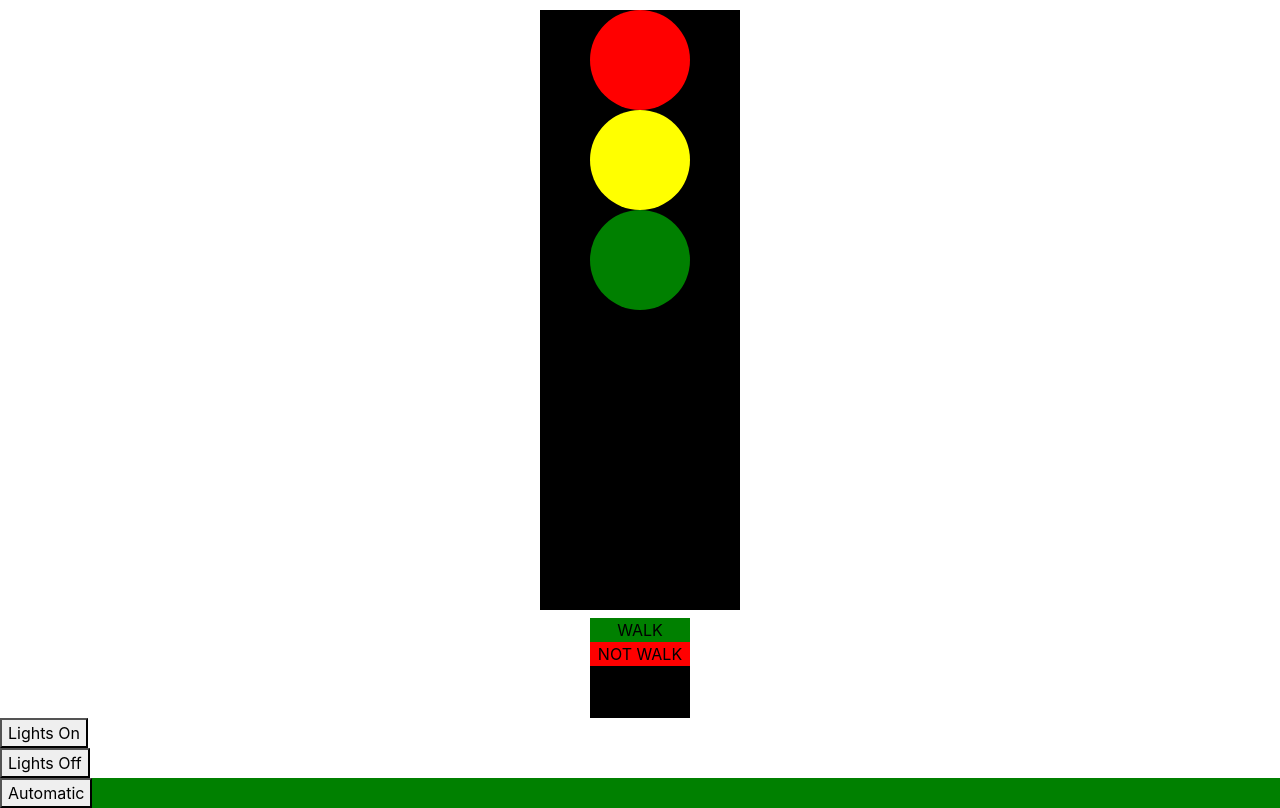
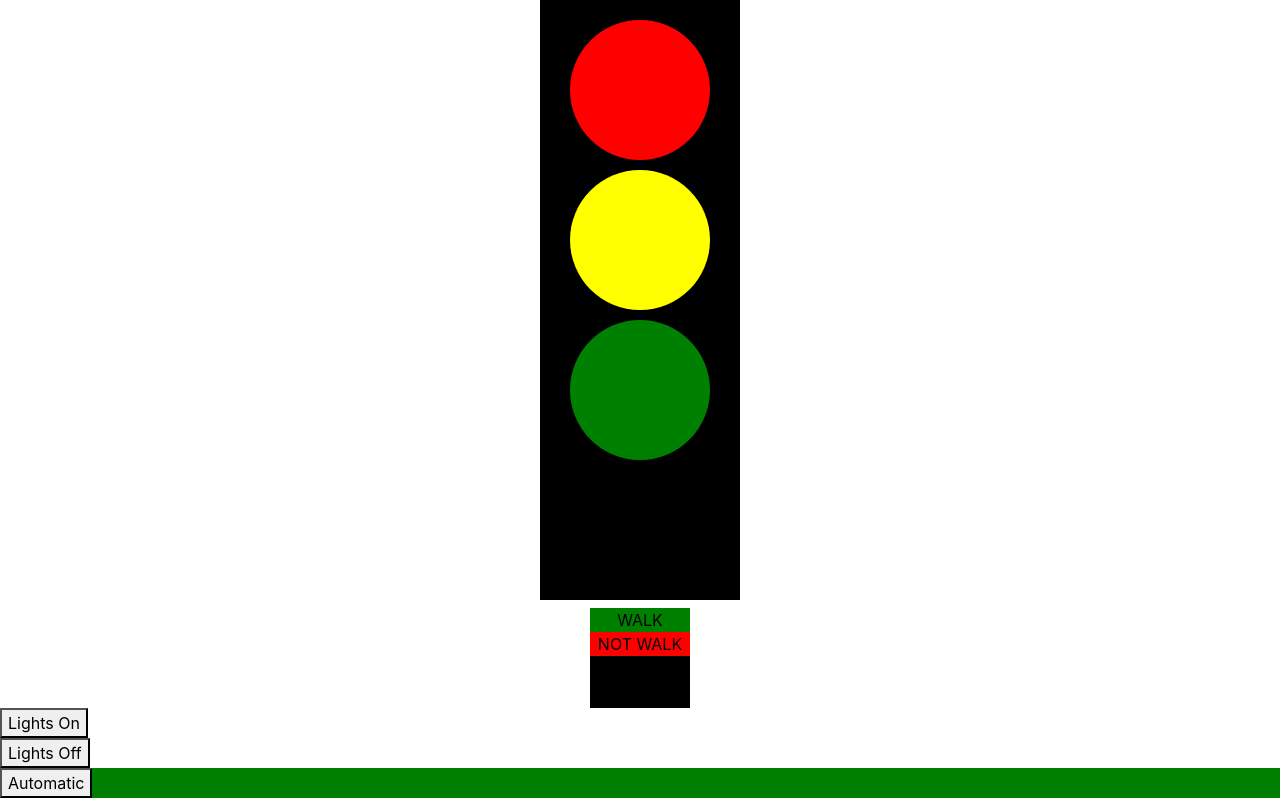
Before and after one commit to VMORI0112/TrafficLights, a React (Create React App) app in the folder trafficlights/: page / in a window 1280 px wide. Built offline with nearby package versions, Linux system fonts and the light colour scheme.

Commit message:
trafficlights commit2

```diff
--- a/trafficlights/src/components/lights.css
+++ b/trafficlights/src/components/lights.css
@@ -1,31 +1,32 @@
 .mainlight {
-    text-align: center;
+    padding: 10px;
     border : 2px;
     background-color : black ;
     width : 200px;
     height : 600px;
     }
 .lightred {
-    margin-top: 10px;
-    text-align: inline ;
+   margin-top: 10px;
     border-radius: 100px ;
     background-color: red;
-    width: 100px;
-    height: 100px;
+    width: 140px;
+    height: 140px;
  }
 
  .lightyellow {
+    margin-top: 10px;
     border-radius: 100px ;
     background-color: yellow;
-    width: 100px;
-    height: 100px;
+    width: 140px;
+    height: 140px;
  }
 
  .lightgreen {
+    margin-top: 10px;
     border-radius: 100px ;
     background-color: green;
-    width: 100px;
-    height: 100px;
+    width: 140px;
+    height: 140px;
  }
 
   .mainwalk {
```
